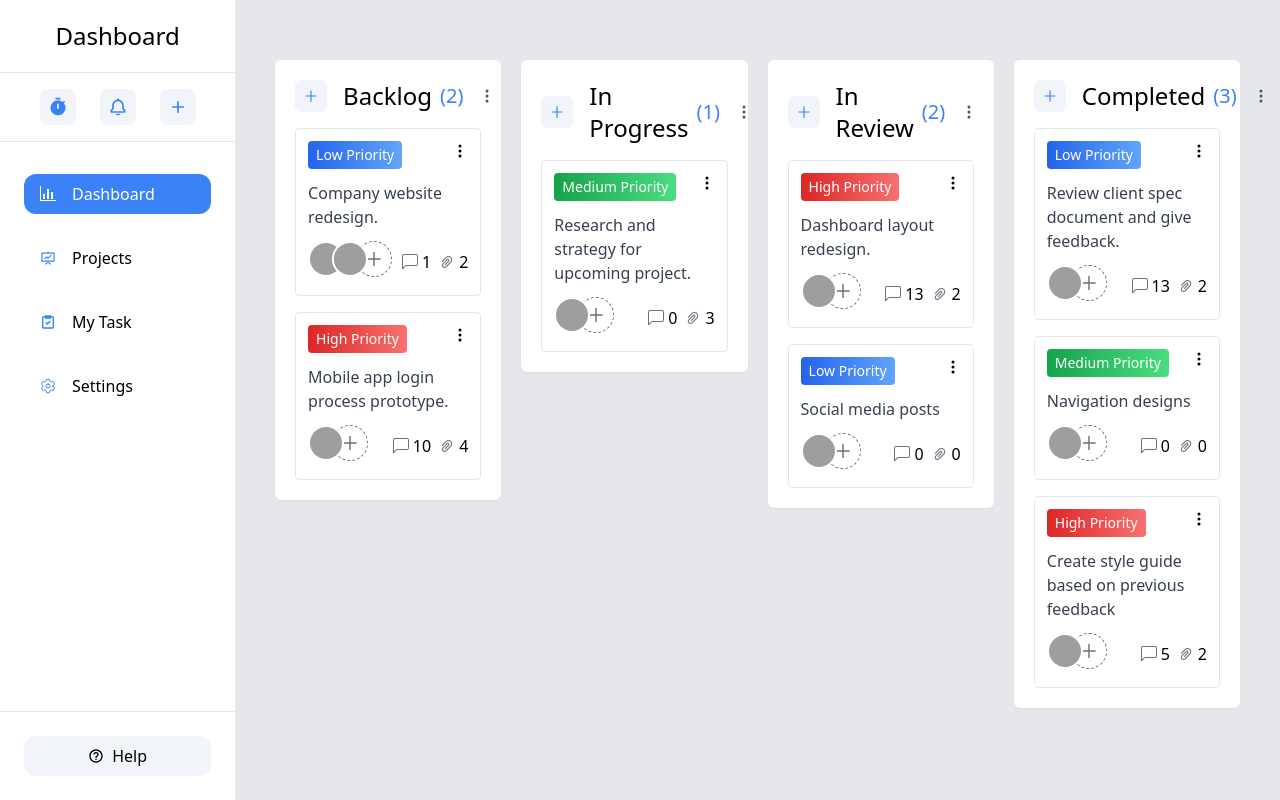
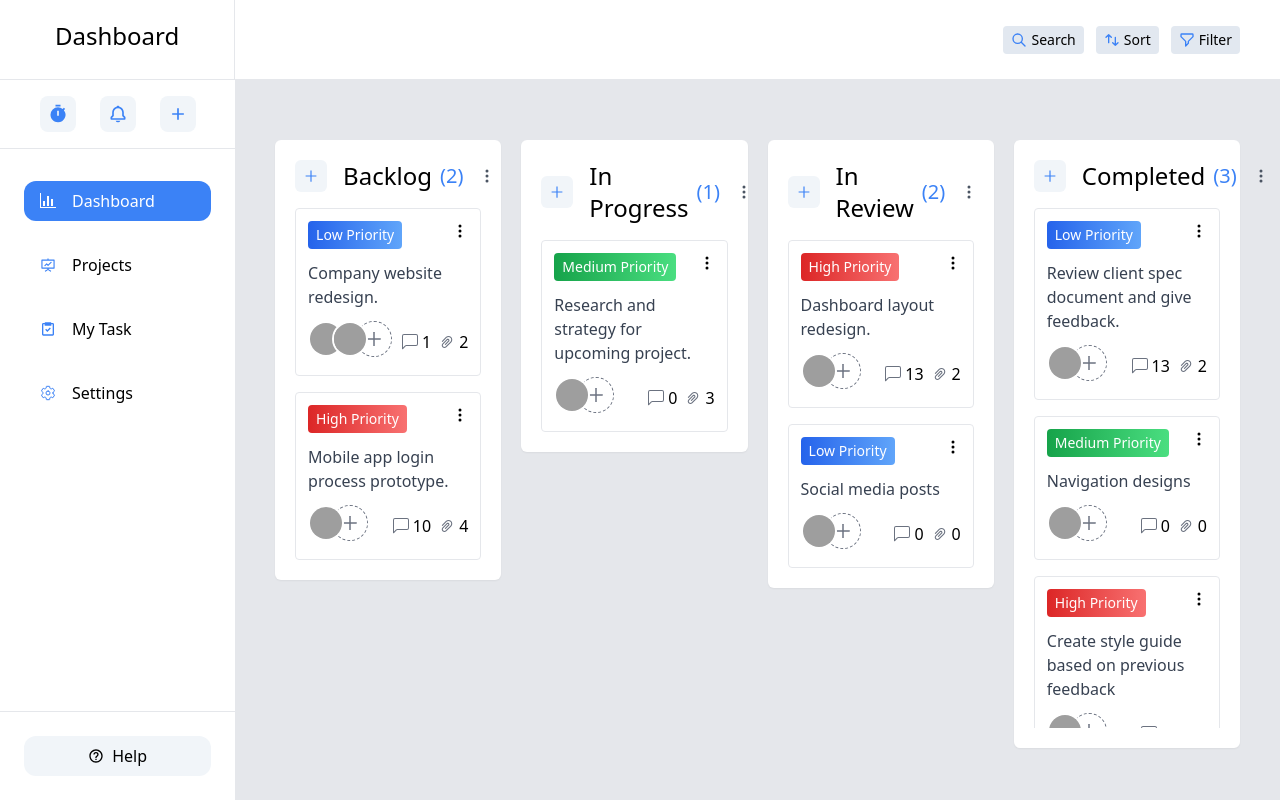
Before and after one commit to martinsione/kanban-app, a Next.js app: page / in a window 1280 px wide. Built offline with nearby package versions, Linux system fonts and the light colour scheme; grey boxes are pictures that could not be loaded.

Commit message:
Add TopBar, start moving icons to heroicons

```diff
--- a/components/Board.tsx
+++ b/components/Board.tsx
@@ -61,7 +61,7 @@ export default function Board() {
                       />
                       <div
                         className="flex flex-col gap-4 overflow-x-hidden overflow-y-auto"
-                        style={{ maxHeight: "calc(100vh - 200px)" }}
+                        style={{ maxHeight: "calc(100vh - 280px)" }}
                       >
                         {board?.cards.map((item, i) => (
                           <Card key={item.id} data={item} index={i} />
--- a/components/Sidebar.tsx
+++ b/components/Sidebar.tsx
@@ -18,7 +18,7 @@ export default function Sidebar() {
 
   return (
     <div className="flex flex-col h-full">
-      <p className="text-center text-2xl border-b border-gray-200 py-5">
+      <p className="h-20 text-center text-2xl border-b border-r border-gray-200 py-5">
         Dashboard
       </p>
 
--- /dev/null
+++ b/components/TopBar.tsx
@@ -0,0 +1,31 @@
+import {
+  FilterIcon,
+  SearchIcon,
+  SwitchVerticalIcon,
+} from "@heroicons/react/outline";
+
+const items = [
+  { name: "Search", action: () => {}, icon: SearchIcon },
+  { name: "Sort", action: () => {}, icon: SwitchVerticalIcon },
+  { name: "Filter", action: () => {}, icon: FilterIcon },
+];
+export default function TopBar() {
+  return (
+    <div className="w-full h-20 flex items-center bg-white border-b border-gray-200 px-10">
+      <p></p>
+      <div className="ml-auto flex gap-3">
+        {items.map((item) => (
+          <button
+            className="flex items-center bg-slate-200 rounded hover:opacity-75 gap-1 px-2 py-1"
+            key={item.name}
+          >
+            <span className="">
+              <item.icon className="h-4 text-blue-500" />
+            </span>
+            <p className="text-sm font-medium">{item.name}</p>
+          </button>
+        ))}
+      </div>
+    </div>
+  );
+}
--- a/package.json
+++ b/package.json
@@ -9,6 +9,7 @@
   },
   "dependencies": {
     "@headlessui/react": "1.4.3",
+    "@heroicons/react": "1.0.5",
     "next": "12.0.10",
     "react": "17.0.2",
     "react-beautiful-dnd": "13.1.0",
--- a/pages/index.tsx
+++ b/pages/index.tsx
@@ -1,10 +1,11 @@
 import Board from "../components/Board";
 import Layout from "../components/Layout";
-import { useStore } from "../context";
+import TopBar from "../components/TopBar";
 
 export default function Home() {
   return (
     <Layout>
+      <TopBar />
       <Board />
     </Layout>
   );
```
Also changed, not shown: 1 other file (tests, documents, lock files or other folders).
